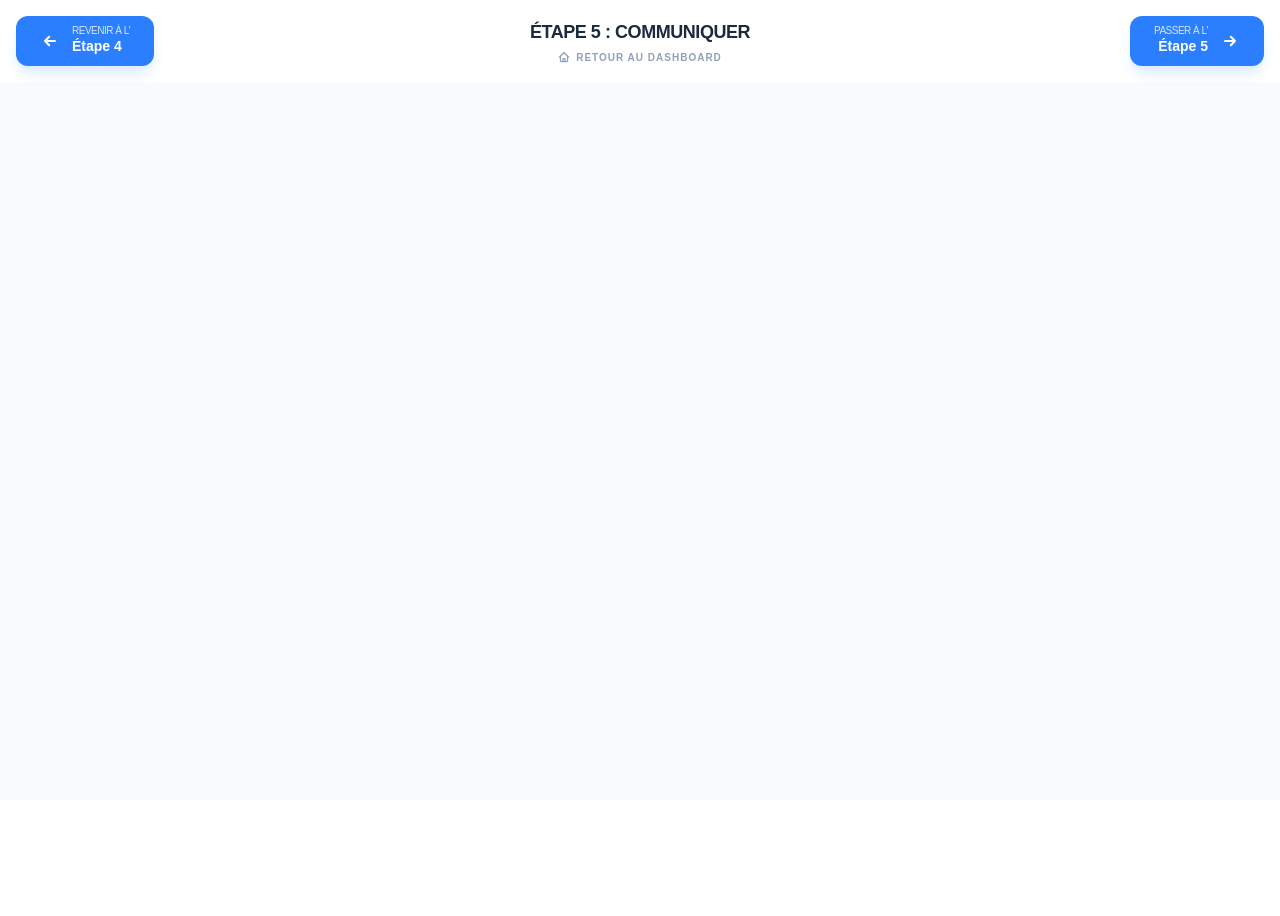
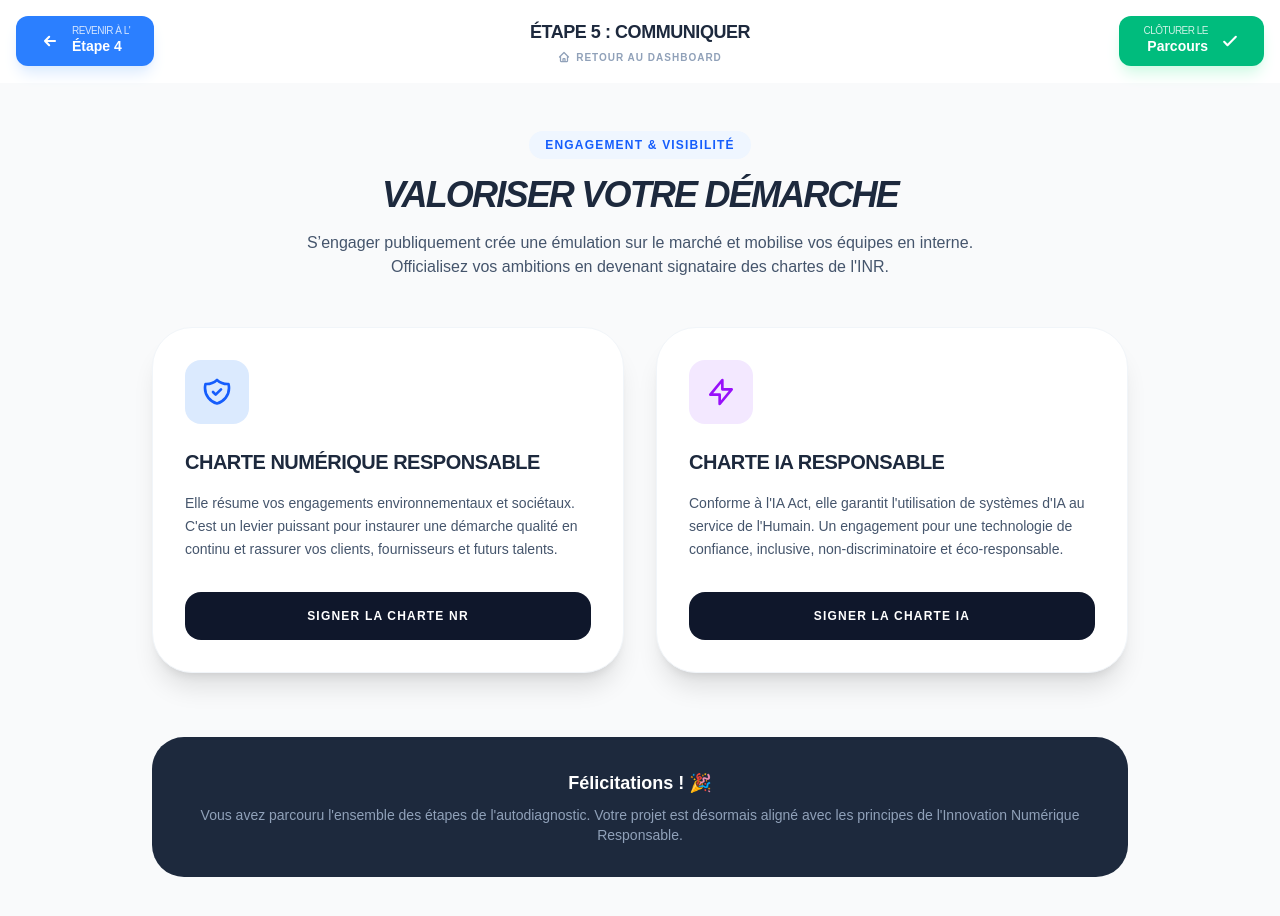
Before and after one commit to AmauryCelarier/prototype-innovation-responsable-inr, a Next.js app: page /dashboard/etape-5 in a window 1280 px wide. Shown: the top 916 px of the page. Before the commit the page ends 800 px from the top, so only its background shows below. Built offline with nearby package versions, Linux system fonts and the light colour scheme.

Commit message:
Add Etape 5

```diff
--- a/src/app/dashboard/etape-5/page.tsx
+++ b/src/app/dashboard/etape-5/page.tsx
@@ -2,7 +2,7 @@
 import { useSearchParams } from 'next/navigation';
 import Link from 'next/link';
 
-export default function Etape3Page() {
+export default function Etape5Page() {
   const searchParams = useSearchParams();
   const projectId = searchParams.get('projectId');
 
@@ -12,7 +12,7 @@ export default function Etape3Page() {
       <div className="bg-white border-b sticky top-0 z-30 p-4">
         <div className="max-w-[1600px] mx-auto grid grid-cols-3 items-center">
 
-          {/* GAUCHE : REVENIR À L'ÉTAPE 2 (OU 1) */}
+          {/* GAUCHE : REVENIR À L'ÉTAPE 4 */}
           <div className="flex justify-start">
             <Link
               href={`/dashboard/etape-4?projectId=${projectId}`}
@@ -44,23 +44,92 @@ export default function Etape3Page() {
             </Link>
           </div>
 
-          {/* DROITE : PROCHAINE ÉTAPE */}
+          {/* DROITE : TERMINER LE PARCOURS */}
           <div className="flex justify-end">
             <Link
-              href={`/dashboard/etape-5?projectId=${projectId}`}
-              className="flex items-center gap-3 px-6 py-2.5 rounded-xl font-bold bg-blue-500 hover:bg-blue-600 text-white transition-all shadow-lg shadow-blue-100 group"
+              href="/dashboard/projects"
+              className="flex items-center gap-3 px-6 py-2.5 rounded-xl font-bold bg-emerald-500 hover:bg-emerald-600 text-white transition-all shadow-lg shadow-emerald-100 group"
             >
               <div className="flex flex-col items-end leading-none">
-                <span className="text-[10px] uppercase opacity-80 tracking-tighter font-medium">Passer à l&apos;</span>
-                <span className="text-sm">Étape 5</span>
+                <span className="text-[10px] uppercase opacity-80 tracking-tighter font-medium">Clôturer le</span>
+                <span className="text-sm">Parcours</span>
               </div>
-              <svg className="w-5 h-5 transition-transform group-hover:translate-x-1" fill="none" stroke="currentColor" viewBox="0 0 24 24">
-                <path strokeLinecap="round" strokeLinejoin="round" strokeWidth="2.5" d="M13 7l5 5m0 0l-5 5m5-5H6" />
+              <svg className="w-5 h-5 transition-transform group-hover:scale-110" fill="none" stroke="currentColor" viewBox="0 0 24 24">
+                <path strokeLinecap="round" strokeLinejoin="round" strokeWidth="2.5" d="M5 13l4 4L19 7" />
               </svg>
             </Link>
           </div>
         </div>
       </div>
+
+      {/* CONTENU DE L'ÉTAPE 5 */}
+      <main className="max-w-5xl mx-auto mt-12 px-6">
+        <div className="text-center mb-12">
+          <span className="inline-block px-4 py-1.5 bg-blue-50 text-blue-600 rounded-full text-xs font-black uppercase tracking-widest mb-4">
+            Engagement & Visibilité
+          </span>
+          <h2 className="text-4xl font-black text-slate-800 tracking-tighter italic uppercase">
+            Valoriser votre démarche
+          </h2>
+          <p className="mt-4 text-slate-600 font-medium max-w-2xl mx-auto">
+            S’engager publiquement crée une émulation sur le marché et mobilise vos équipes en interne.
+            Officialisez vos ambitions en devenant signataire des chartes de l&apos;INR.
+          </p>
+        </div>
+
+        <div className="grid md:grid-cols-2 gap-8">
+          {/* CARTE : CHARTE NR */}
+          <div className="bg-white p-8 rounded-[2.5rem] shadow-xl border border-slate-100 flex flex-col h-full">
+            <div className="w-16 h-16 bg-blue-100 rounded-2xl flex items-center justify-center mb-6">
+              <svg className="w-8 h-8 text-blue-600" fill="none" stroke="currentColor" viewBox="0 0 24 24">
+                <path strokeLinecap="round" strokeLinejoin="round" strokeWidth="2" d="M9 12l2 2 4-4m5.618-4.016A11.955 11.955 0 0112 2.944a11.955 11.955 0 01-8.618 3.04A12.02 12.02 0 003 9c0 5.591 3.824 10.29 9 11.622 5.176-1.332 9-6.03 9-11.622 0-1.042-.133-2.052-.382-3.016z" />
+              </svg>
+            </div>
+            <h3 className="text-xl font-black text-slate-800 uppercase tracking-tight mb-4">Charte Numérique Responsable</h3>
+            <p className="text-slate-600 text-sm leading-relaxed mb-8 flex-grow font-medium">
+              Elle résume vos engagements environnementaux et sociétaux. C&apos;est un levier puissant pour
+              instaurer une démarche qualité en continu et rassurer vos clients, fournisseurs et futurs talents.
+            </p>
+            <a
+              href="https://charter.isit-europe.org/charte-numeriqueresponsable"
+              target="_blank"
+              className="w-full py-4 bg-slate-900 text-white rounded-2xl font-bold text-center hover:bg-blue-600 transition-all uppercase text-xs tracking-widest"
+            >
+              Signer la charte NR
+            </a>
+          </div>
+
+          {/* CARTE : CHARTE IA */}
+          <div className="bg-white p-8 rounded-[2.5rem] shadow-xl border border-slate-100 flex flex-col h-full">
+            <div className="w-16 h-16 bg-purple-100 rounded-2xl flex items-center justify-center mb-6">
+              <svg className="w-8 h-8 text-purple-600" fill="none" stroke="currentColor" viewBox="0 0 24 24">
+                <path strokeLinecap="round" strokeLinejoin="round" strokeWidth="2" d="M13 10V3L4 14h7v7l9-11h-7z" />
+              </svg>
+            </div>
+            <h3 className="text-xl font-black text-slate-800 uppercase tracking-tight mb-4">Charte IA Responsable</h3>
+            <p className="text-slate-600 text-sm leading-relaxed mb-8 flex-grow font-medium">
+              Conforme à l&apos;IA Act, elle garantit l&apos;utilisation de systèmes d&apos;IA au service de l&apos;Humain.
+              Un engagement pour une technologie de confiance, inclusive, non-discriminatoire et éco-responsable.
+            </p>
+            <a
+              href="https://charter.isit-europe.org/charte-ia/"
+              target="_blank"
+              className="w-full py-4 bg-slate-900 text-white rounded-2xl font-bold text-center hover:bg-purple-600 transition-all uppercase text-xs tracking-widest"
+            >
+              Signer la charte IA
+            </a>
+          </div>
+        </div>
+
+        {/* SECTION FOOTER DE LA PAGE */}
+        <div className="mt-16 p-8 bg-slate-800 rounded-[2rem] text-center text-white">
+          <h4 className="text-lg font-bold mb-2">Félicitations ! 🎉</h4>
+          <p className="text-slate-400 text-sm font-medium">
+            Vous avez parcouru l&apos;ensemble des étapes de l&apos;autodiagnostic.
+            Votre projet est désormais aligné avec les principes de l&apos;Innovation Numérique Responsable.
+          </p>
+        </div>
+      </main>
     </div>
   );
 }
```
